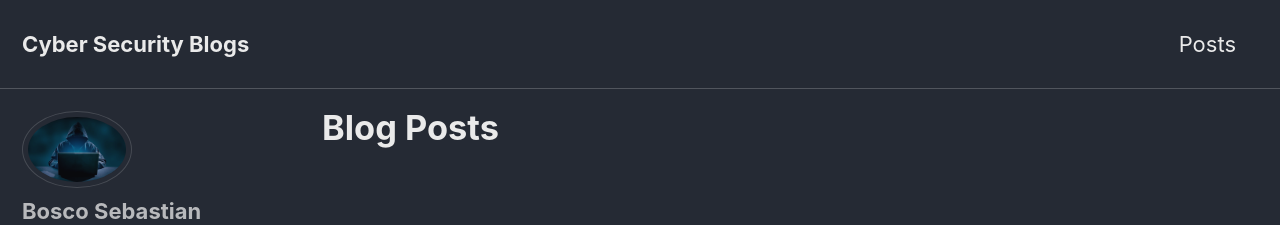
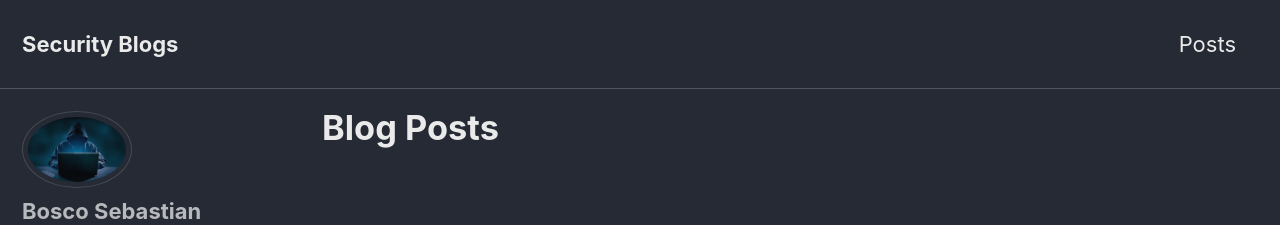
Before and after one commit to boscosebastian/boscosebastian.github.io, a Jekyll site: the page built from _pages/posts.md, in a window 1280 px wide and 900 px high. Shown: the top 225 px of the window. Built offline with Jekyll 4.4.1, drawn with Linux system fonts in a browser that asks for light colours; nearby versions of some CDN libraries.

Commit message:
changing image description and title

```diff
--- a/_config.yml
+++ b/_config.yml
@@ -16,7 +16,7 @@
 
 # Site Settings
 locale                   : "en-US"
-title                    : "Cyber Security Blogs"
+title                    : "Security Blogs"
 title_separator          : "-"
 name                     : "Bosco Sebastian"
 description              : "Security blogs."
--- a/index.html
+++ b/index.html
@@ -4,5 +4,6 @@
 header:
   overlay_image: /images/data_cover.jpg
   overlay_filter: 0.5
+  image_description: "Cyber Security Blogs"
   caption: "Photo credit: [Photo by Markus Spiske on Unsplash](https://unsplash.com/@markusspiske?utm_medium=referral&utm_campaign=photographer-credit&utm_content=creditBadge)"
 ---
```
